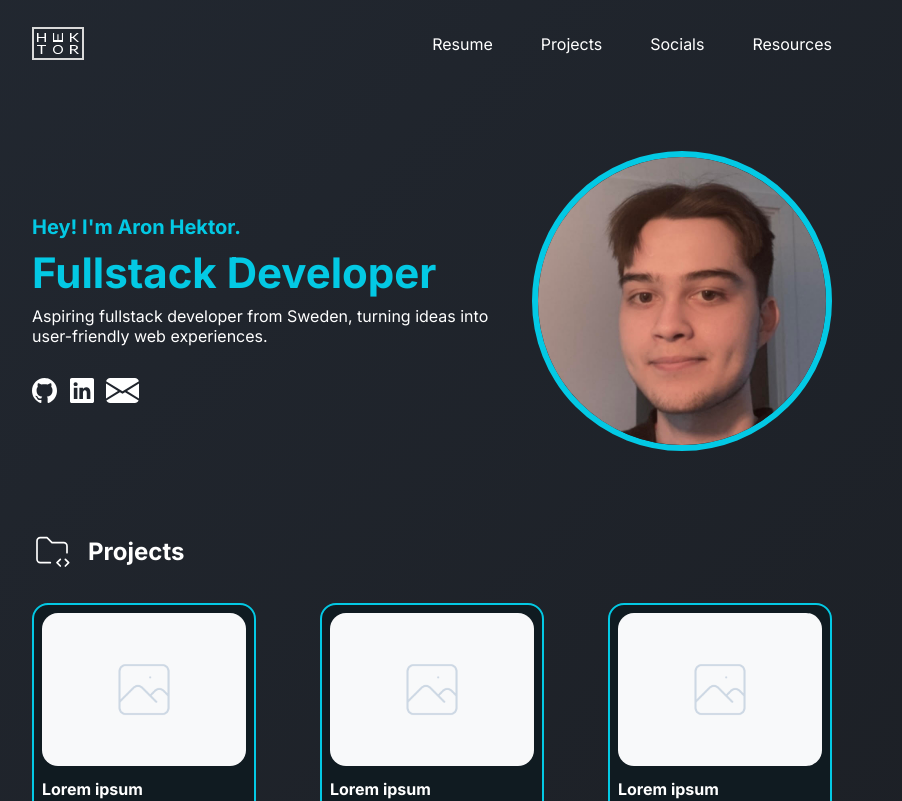
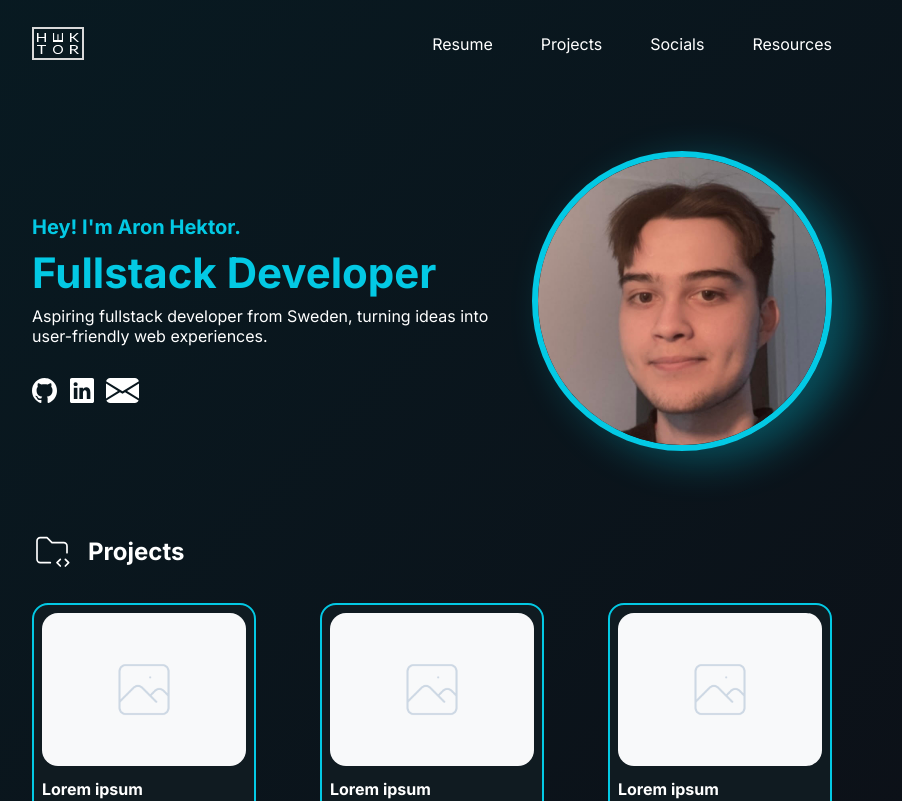
Before and after one commit to AAHektor/aahektor.github.io, a React (Vite) app: page / in a window 1280 px wide. Shown: the top 801 px of the page, without its empty margins (208-1110 px from the left). Built offline with nearby package versions, Linux system fonts and the light colour scheme.

Commit message:
added: animated background

```diff
--- a/src/App.css
+++ b/src/App.css
@@ -10,7 +10,17 @@ body {
   font-family: 'Inter', sans-serif;
 
   height: 100%;
-  background: linear-gradient(135deg, #222831, #17181B);
+  /* background: linear-gradient(135deg, #222831, #17181B); */
+
+  background: linear-gradient(-45deg, #1e1e1e, #0e0c13, #022830, #272727);
+  background-size: 400% 400%;
+  animation: gradientBG 15s ease infinite;
+}
+
+@keyframes gradientBG {
+  0% { background-position: 0% 50%; }
+  50% { background-position: 100% 50%; }
+  100% { background-position: 0% 50%; }
 }
 
 :root {
@@ -65,6 +75,8 @@ body {
   border-radius: 16px;
   background-color: orange;
   padding: .5rem .5rem .5rem .5rem;
+
+  /* box-shadow: 10px 10px 40px rgba(3, 202, 228, 0.164); */
 
   ul {
     padding-left: 1rem;
@@ -140,6 +152,7 @@ body {
 .hero-content-right {
 
   margin-right: 4rem;
+
   .profile-wrapper {
     width: 300px;
     height: 300px;
@@ -149,6 +162,7 @@ body {
     justify-content: center;
     align-items: center;
     border: 6px solid var(--primary-blue-color);
+    box-shadow: 20px 10px 40px rgba(3, 202, 228, 0.329);
   }
   .profile-img {
     width: 100%; /* Zoom-effekt */
```
Lines whose indentation alone changed are shown as unchanged.
